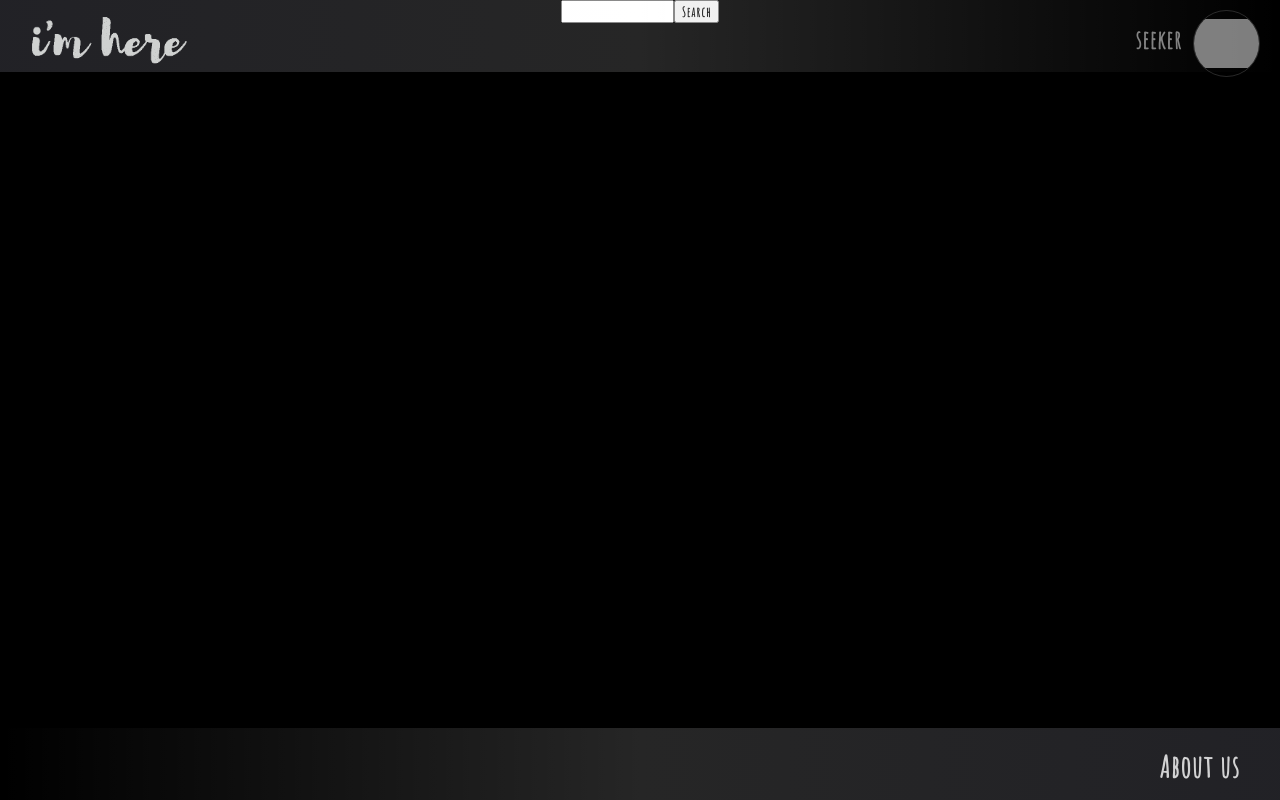
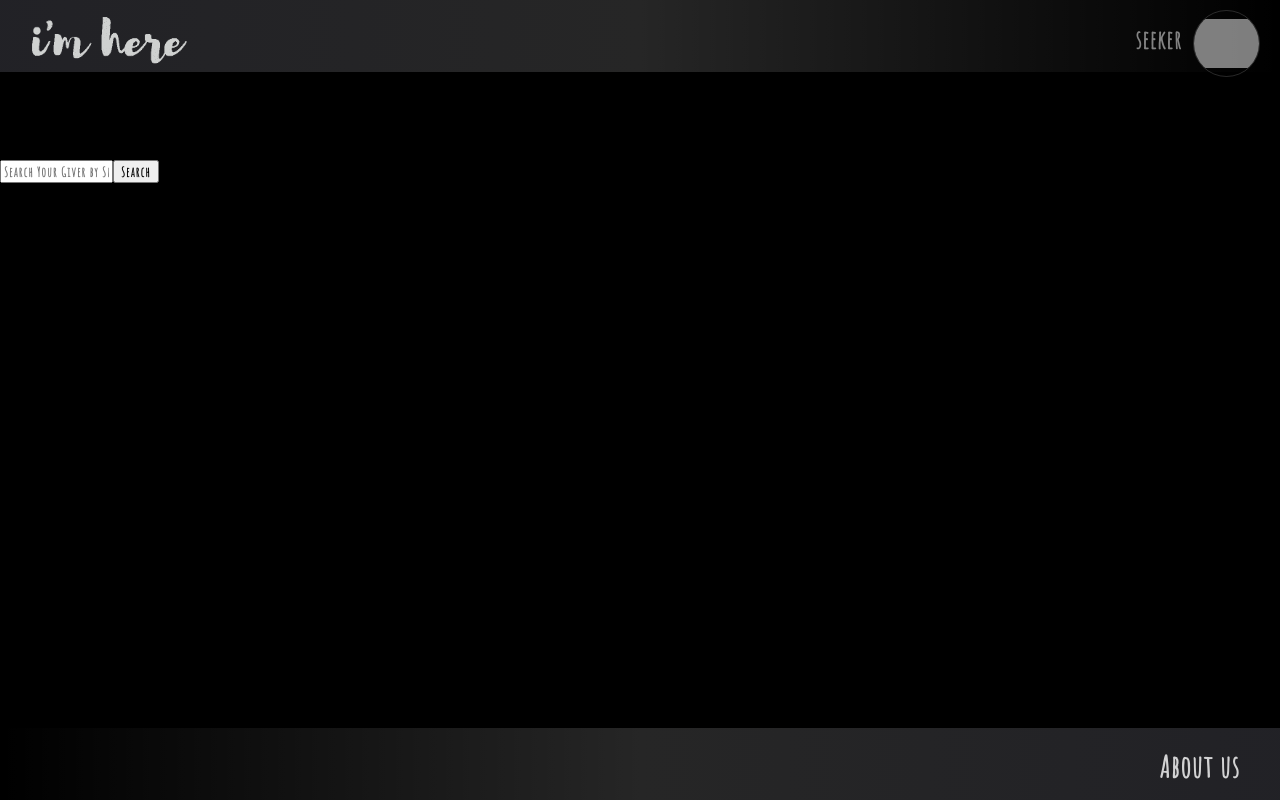
Before and after one commit to FelicityZhang/imhere, a React (Create React App) app in the folder imhere_app/: page /seeker/search in a window 1280 px wide. Built offline with nearby package versions, Linux system fonts and the light colour scheme; grey boxes are pictures that could not be loaded.

Commit message:
finish server

```diff
--- a/imhere_app/src/App.js
+++ b/imhere_app/src/App.js
@@ -43,9 +43,11 @@ class App extends Component {
       currentUser: '',
       user:{},
       requests:[],
-      allGivers:[]
+      allGivers:[],
+      searchedGiver:[]
     }
     this.getAllGivers = this.getAllGivers.bind( this )
+    this.searchGiverBySkill=this.searchGiverBySkill.bind(this)
 
 
     this.handleSeekerLogin = this.handleSeekerLogin.bind( this )
@@ -59,7 +61,15 @@ class App extends Component {
     this.getGiver = this.getGiver.bind( this )
     this.getGiverInfo = this.getGiverInfo.bind(this);
   }
-
+  async searchGiverBySkill(data){
+    let endPoint = `${ url }/seeker/search/${data}`
+    fetch( endPoint )
+      .then( response => response.json() )
+      .then( data => {
+        console.log(data);
+        this.setState({ searchedGiver: data.givers})
+      } )
+  }
   async handleSeekerLogin(data) {
     const opts = {
       method: 'POST',
@@ -302,10 +312,10 @@ class App extends Component {
           />
           <Route
             path='/seeker/browse'
-            render={ ( props ) => <ListGiver { ...props } givers={users}/> } />
+            render={ ( props ) => <ListGiver { ...props } givers={users} searched={this.state.searchedGiver}/> } />
           <Route
             exact path='/seeker/search'
-            render={ ( props ) => <SearchGiver { ...props } /> } />
+            render={ ( props ) => <SearchGiver { ...props } handleSearch={this.searchGiverBySkill}/> } />
           <Route
             exact path='/seeker/:giverid'
             render={ ( props ) => <RenderGiver { ...props } givers={users}/> } />
--- /dev/null
+++ b/imhere_app/src/components/seekerpages/SearchGiver.css
@@ -0,0 +1,8 @@
+#searchGiverSubmit{
+    z-index:10;
+
+}
+#searchGiverBar{
+    position:fixed;
+    top:20%;
+}
--- a/imhere_app/src/components/seekerpages/SearchGiver.js
+++ b/imhere_app/src/components/seekerpages/SearchGiver.js
@@ -1,4 +1,5 @@
 import React, { Component } from 'react'
+import './SearchGiver.css'
 
 const url = 'http://localhost:1234'
 
@@ -22,25 +23,21 @@ export default class SearchGiver extends Component {
 
   handleSearchGivers(e) {
     e.preventDefault()
-    let endPoint = `${ url }/seeker/search/${this.state.skill_description}`
-    fetch( endPoint )
-      .then( response => response.json() )
-      .then( data => {
-        this.setState( { givers: data} )
-      } )
+    this.props.handleSearch(this.state.skill_description)
   }
 
 
   render() {
     return (
       <div>
-        <div className='searchBar'>
+        <div id='searchGiverBar'>
           <form onSubmit={ (e) => this.handleSearchGivers(e) }>
             <input className="input"
               onChange={ event => this.handleChange( event ) }
+              placeholder="Search Your Giver by Skill"
               value={ this.state.skill_description }
               type="text" />
-            <button className="button">Search</button>
+            <button id="searchGiverSubmit">Search</button>
           </form>
         </div>
         <div className="giverContainer">
```
Also changed, not shown: 1 other file (tests, documents, lock files or other folders).
